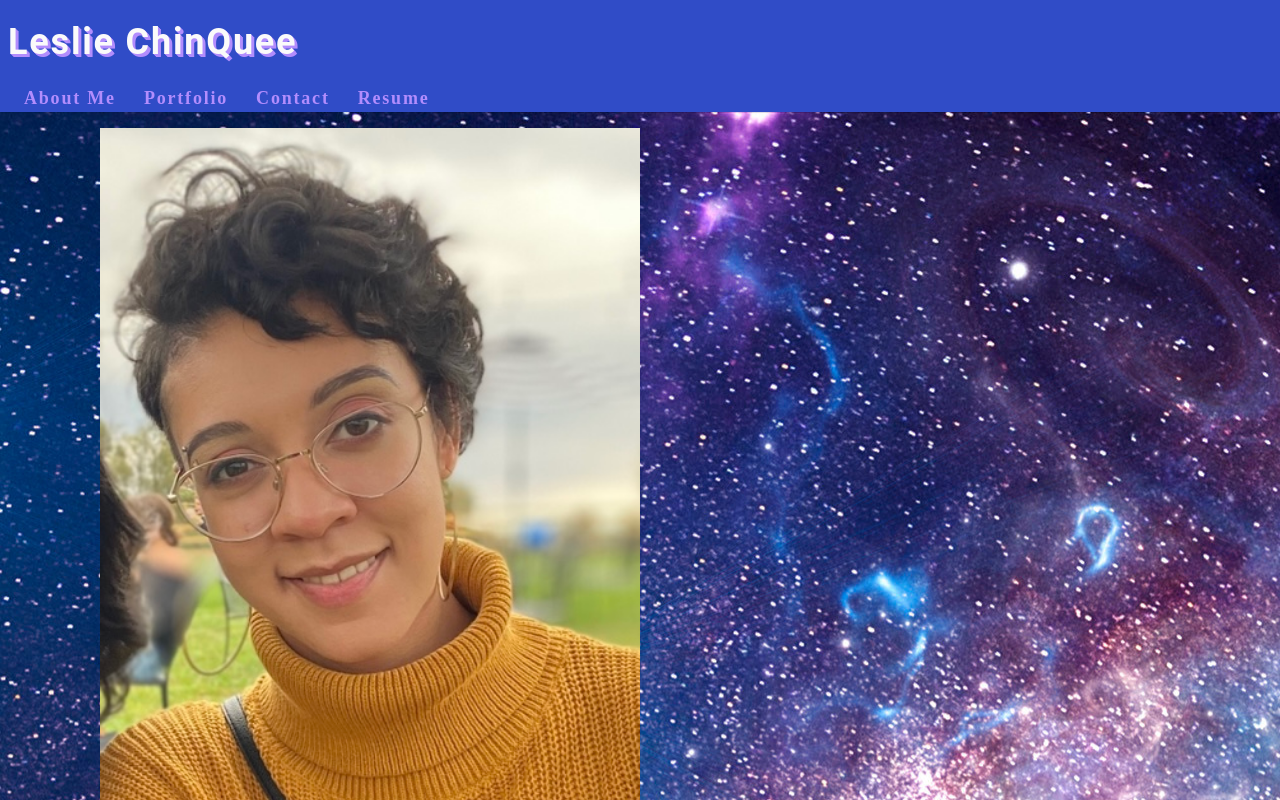
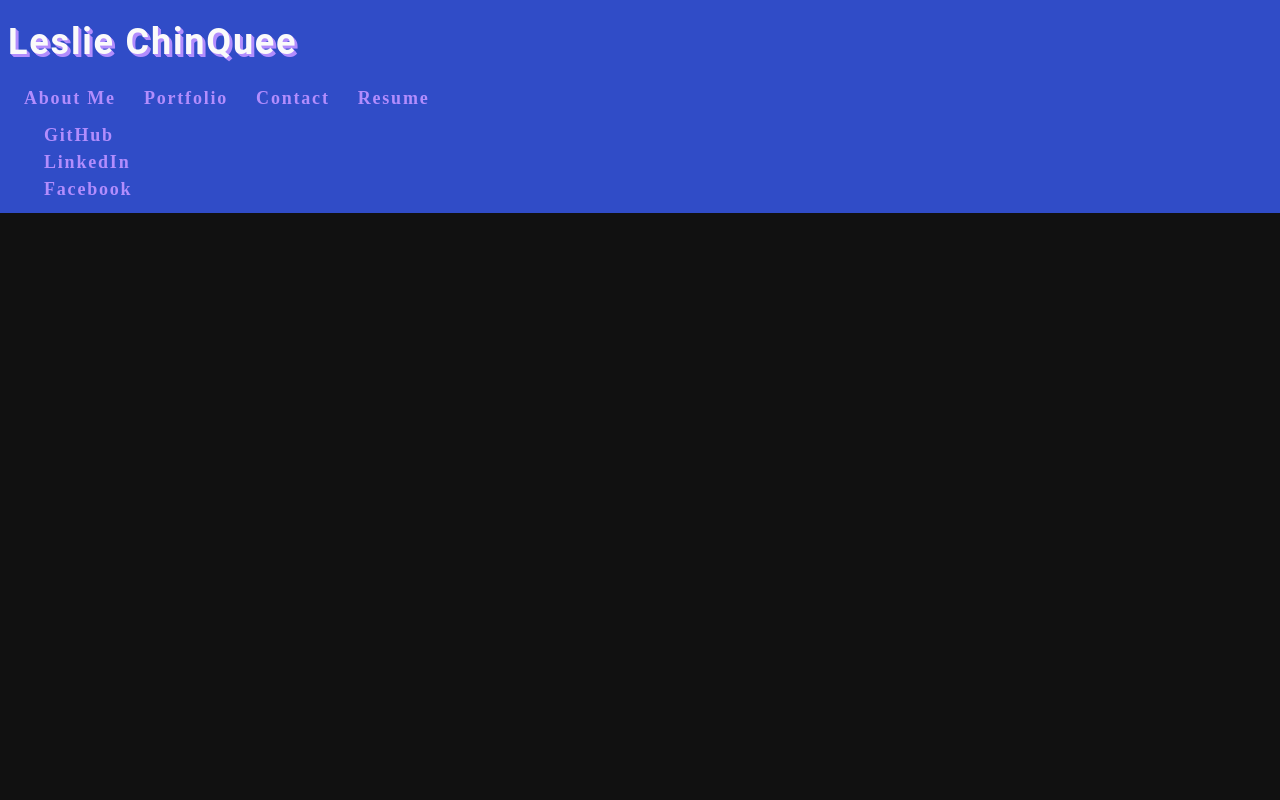
Before and after one commit to lchinquee/xregulargo, a React (Create React App) app: page / in a window 1280 px wide. Shown: the top 800 px of the page. Built offline with nearby package versions, Linux system fonts and the light colour scheme.

Commit message:
update home path

```diff
--- a/src/App.js
+++ b/src/App.js
@@ -13,7 +13,7 @@
     <BrowserRouter>
         <Header></Header>
         <Switch>
-            <Route exact path="/" component={About}/>
+            <Route exact path="/xregulargo" component={About}/>
             <Route exact path="/about" component={About}/>
             <Route exact path="/portfolio" component={Project}/>
             <Route exact path="/contact" component={ContactForm}/>
```
